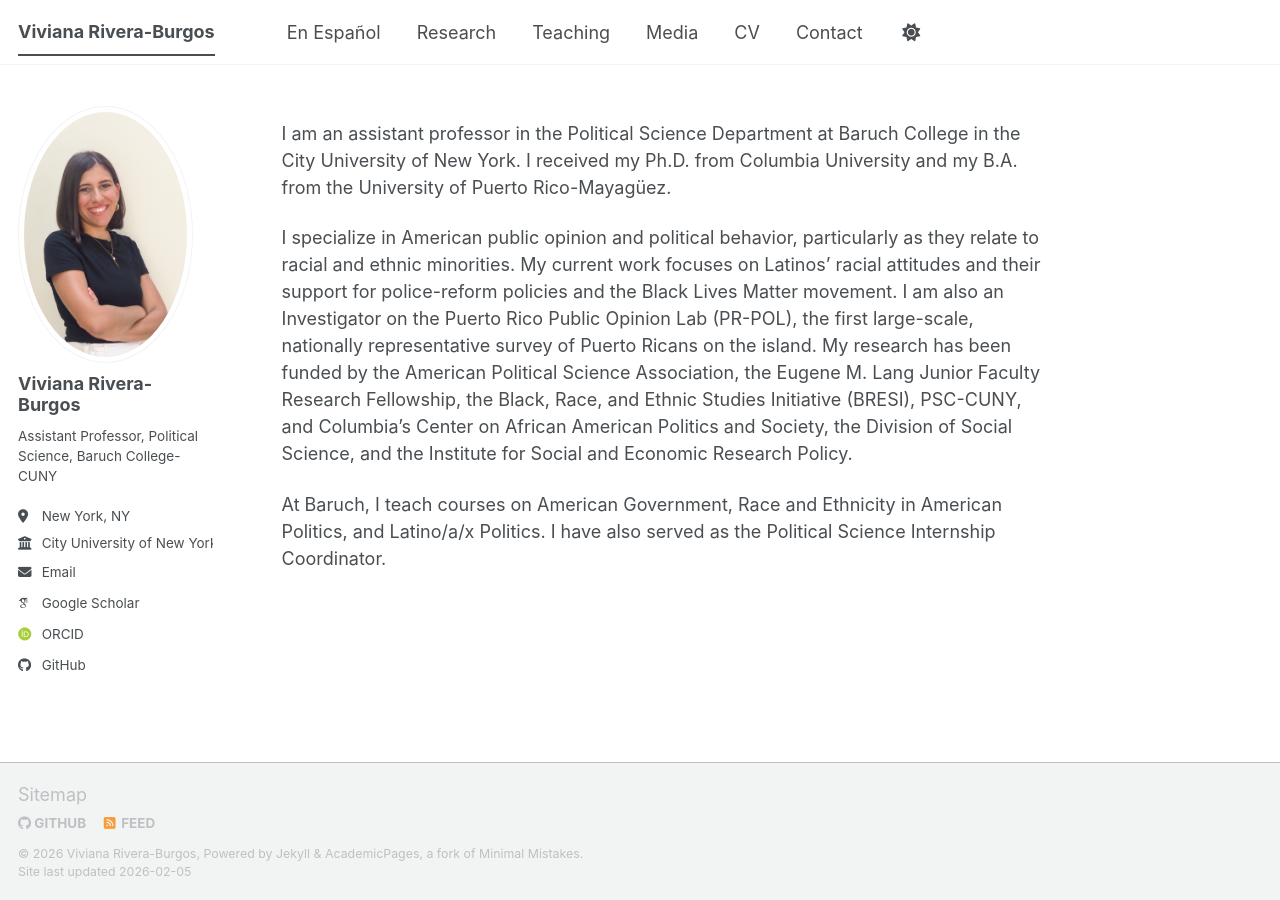
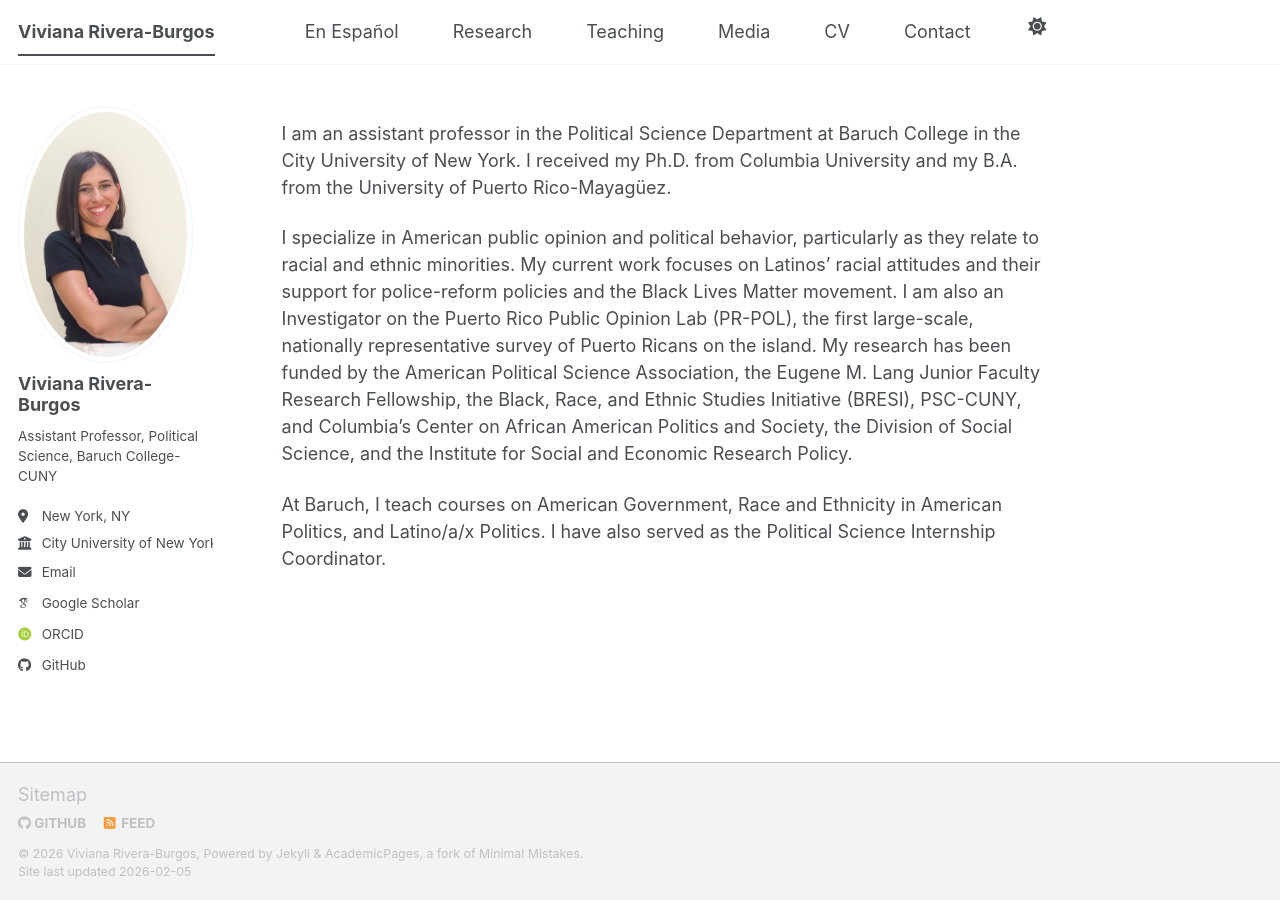
Before and after one commit to vivi-rivera/vivi-rivera.github.io, a Jekyll site: the page built from _pages/about.md, in a window 1280 px wide. Built offline with Jekyll 4.4.1, drawn with Linux system fonts in a browser that asks for light colours; some web fonts are replaced.

Commit message:
Update custom.css

```diff
--- a/assets/css/custom.css
+++ b/assets/css/custom.css
@@ -1,25 +1,31 @@
-/* Disable greedy-nav hamburger and JS-dependent behavior */
+/* Turn off the old greedy-nav hamburger and hidden bucket */
 
 .greedy-nav__toggle {
   display: none !important;
 }
 
-/* Never use the hidden-links bucket */
 .greedy-nav .hidden-links {
   display: none !important;
 }
 
-/* --- Mobile-friendly nav: show ALL items --- */
-@media (max-width: 768px) {
-  /* Allow wrapping onto multiple lines */
-  .greedy-nav .visible-links {
-    flex-wrap: wrap !important;
-    justify-content: flex-start;
-  }
+/* Always allow nav items to wrap when they run out of space */
 
-  /* Put each nav item on its own line for clarity */
+.greedy-nav .visible-links {
+  display: flex !important;
+  flex-wrap: wrap !important;         /* <-- key: allow wrapping */
+  justify-content: flex-start !important;
+}
+
+/* Basic inline layout for nav items */
+.greedy-nav .visible-links > li {
+  flex: 0 0 auto !important;          /* don't stretch full width by default */
+  margin-right: 1rem;
+}
+
+/* On very small screens, stack each item on its own line */
+@media (max-width: 600px) {
   .greedy-nav .visible-links > li {
-    flex: 0 0 100%;
-    text-align: left;
+    flex: 0 0 100% !important;        /* one per line */
+    text-align: left !important;
   }
 }
```
